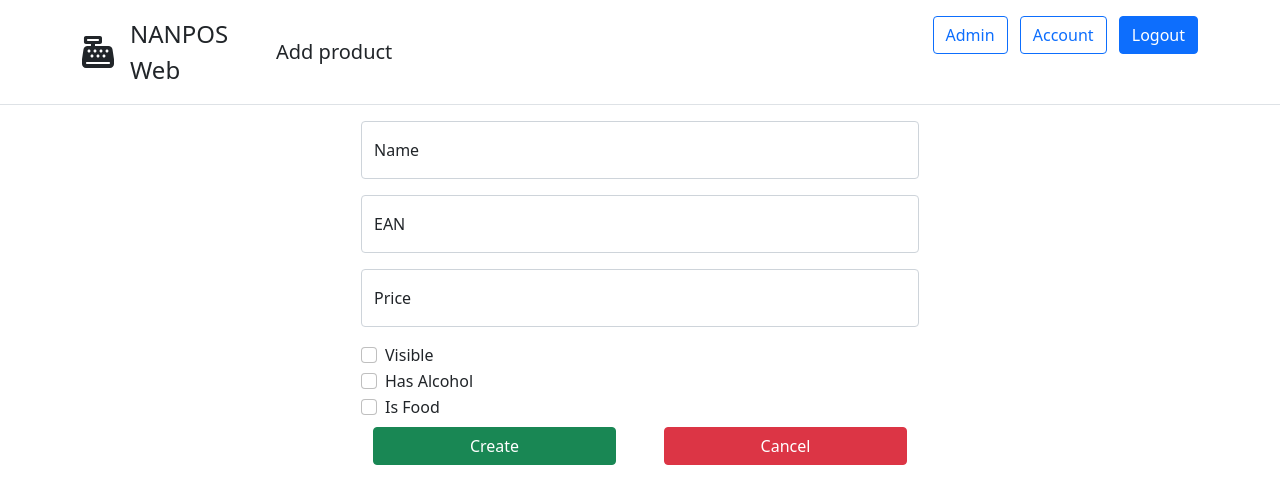
After one commit to fsphys/nanposweb, a Flask app: page /admin/product/add in a window 1280 px wide. The commit adds this page. Shown: the top 504 px of the page. Run offline with Flask 3, Linux system fonts and the light colour scheme; a user stored in the database is signed in; tables that the repository leaves empty hold one stand-in row (values such as "Sample post"); some libraries are stand-ins or nearby versions.

Commit message:
finished product management

```diff
--- a/nanposweb/admin.py
+++ b/nanposweb/admin.py
@@ -1,17 +1,25 @@
-from flask import Blueprint, render_template
+from flask import Blueprint, render_template, flash, redirect, url_for
 from flask_login import login_required
 
 from .db import db
+from .forms import ProductForm
 from .models import User, Product, Revenue
 from .util import admin_required
 
-admin = Blueprint('admin', __name__)
+admin = Blueprint('admin', __name__, url_prefix='/admin', template_folder='templates')
 
 
-@admin.route('/admin')
+@admin.route('/')
 @login_required
 @admin_required
 def index():
+    return render_template('admin.html')
+
+
+@admin.route('/user')
+@login_required
+@admin_required
+def user():
     aggregation = db.select(db.func.sum(Revenue.amount).label('balance'), Revenue.user.label('user_id')).group_by(
         Revenue.user).subquery()
     user_query = db.select(User, db.func.coalesce(aggregation.c.user_id, 0)).outerjoin(
@@ -19,5 +27,83 @@ def index():
         User.id == aggregation.c.user_id
     ).order_by(User.name)
     users = db.session.execute(user_query).all()
+    return render_template('user/view.html', users=users)
+
+
+@admin.route('/product')
+@login_required
+@admin_required
+def product():
     products = Product.query.order_by(Product.name).all()
-    return render_template('admin.html', users=users, products=products)
+    return render_template('product/view.html', products=products)
+
+
+@admin.route('/product', methods=['POST'])
+@login_required
+@admin_required
+def product_post():
+    form = ProductForm()
+    if not form.validate_on_submit():
+        flash('PANIC', 'danger')
+        return render_template('product/form.html', form=form, edit=True)
+
+    item = Product.query.filter_by(id=form.id.data).one_or_none()
+    if item is None:
+        new = Product(
+            name=form.name.data,
+            ean=form.ean.data,
+            price=form.price.data,
+            visible=form.visible.data,
+            has_alc=form.has_alc.data,
+            is_food=form.is_food.data
+        )
+        db.session.add(new)
+        db.session.commit()
+        flash(f'Created product "{form.name.data}"', 'success')
+    else:
+        item.name = form.name.data
+        item.ean = form.ean.data
+        item.price = form.price.data
+        item.visible = form.visible.data
+        item.has_alc = form.has_alc.data
+        item.is_food = form.is_food.data
+        db.session.commit()
+        flash(f'Updated product "{form.name.data}"', 'success')
+
+    return redirect(url_for('admin.product'))
+
+
+@admin.route('/product/add')
+@login_required
+@admin_required
+def product_add():
+    form = ProductForm()
+    return render_template('product/form.html', form=form, edit=False)
+
+
+@admin.route('/product/edit/<product_id>')
+@login_required
+@admin_required
+def product_edit(product_id):
+    item = Product.query.filter_by(id=product_id).one()
+    form = ProductForm(
+        id=item.id,
+        name=item.name,
+        ean=item.ean,
+        price=item.price,
+        visible=item.visible,
+        has_alc=item.has_alc,
+        is_food=item.is_food,
+    )
+    return render_template('product/form.html', form=form, edit=True)
+
+
+@admin.route('/product/delete/<product_id>')
+@login_required
+@admin_required
+def product_delete(product_id):
+    item = Product.query.filter_by(id=product_id).one()
+    db.session.delete(item)
+    db.session.commit()
+    flash(f'Deleted product "{item.name}"', 'success')
+    return redirect(url_for('admin.product'))
--- /dev/null
+++ b/nanposweb/forms.py
@@ -0,0 +1,25 @@
+from flask_wtf import FlaskForm
+from wtforms import StringField, BooleanField
+from wtforms.fields.html5 import IntegerField
+from wtforms.validators import InputRequired, Optional
+from wtforms_html5 import AutoAttrMeta
+
+
+class MainForm(FlaskForm):
+    class Meta(AutoAttrMeta):
+        pass
+
+    pass
+
+
+class ProductForm(FlaskForm):
+    class Meta(AutoAttrMeta):
+        pass
+
+    id = IntegerField(label='ID', render_kw={'placeholder': 'id', 'readonly': ''}, )
+    name = StringField(label='Name', validators=[InputRequired()], render_kw={'placeholder': 'name'}, )
+    ean = IntegerField(label='EAN', validators=[Optional(strip_whitespace=True)], render_kw={'placeholder': 'ean'})
+    price = IntegerField(label='Price', validators=[InputRequired()], render_kw={'placeholder': 'price'}, )
+    visible = BooleanField(label='Visible', )
+    has_alc = BooleanField(label='Has Alcohol', )
+    is_food = BooleanField(label='Is Food', )
--- a/nanposweb/main.py
+++ b/nanposweb/main.py
@@ -2,6 +2,7 @@ from flask import Blueprint, render_template, request, redirect, url_for, flash
 from flask_login import current_user, login_required
 
 from .db import db
+from .forms import MainForm
 from .models import Product, Revenue
 from .util import format_currency
 
@@ -11,15 +12,21 @@ main = Blueprint('main', __name__)
 @main.route('/')
 @login_required
 def index():
+    form = MainForm()
     products = Product.query.filter_by(visible=True).order_by(Product.name).all()
     stmt = db.select(db.func.sum(Revenue.amount)).where(Revenue.user == current_user.id)
     balance = db.session.execute(stmt).scalars().first()
-    return render_template('index.html', products=products, balance=balance)
+    return render_template('index.html', products=products, balance=balance, form=form)
 
 
 @main.route('/', methods=['POST'])
 @login_required
 def index_post():
+    form = MainForm()
+    if not form.validate_on_submit():
+        flash('PANIC', 'danger')
+        return redirect(url_for('main.index'))
+
     product_id = request.form.get('product_id')
     if product_id is None:
         flash('No product id given', 'danger')
--- /dev/null
+++ b/nanposweb/static/custom.css
@@ -0,0 +1,11 @@
+/* Chrome, Safari, Edge, Opera */
+input::-webkit-outer-spin-button,
+input::-webkit-inner-spin-button {
+    -webkit-appearance: none;
+    margin: 0;
+}
+
+/* Firefox */
+input[type=number] {
+    -moz-appearance: textfield;
+}
--- a/nanposweb/templates/base.html
+++ b/nanposweb/templates/base.html
@@ -1,4 +1,4 @@
-{% import "macros.html" as macros %}
+{% import "macros.html" as macro %}
 <!DOCTYPE html>
 <html lang="en">
 <head>
@@ -14,6 +14,7 @@
         <link rel="stylesheet" href="https://cdnjs.cloudflare.com/ajax/libs/font-awesome/6.0.0-beta2/css/all.min.css"
               integrity="sha512-YWzhKL2whUzgiheMoBFwW8CKV4qpHQAEuvilg9FAn5VJUDwKZZxkJNuGM4XkWuk94WCrrwslk8yWNGmY1EduTA=="
               crossorigin="anonymous" referrerpolicy="no-referrer"/>
+        <link rel="stylesheet" href="{{ url_for('static', filename='custom.css') }}"/>
     {% endblock %}
     {% block additional_styles %}
     {% endblock %}
@@ -26,7 +27,7 @@
 {% block header %}
 {% endblock %}
 
-<div class="position-fixed top-0 start-50 translate-middle-x mt-5">
+<div class="position-fixed top-0 start-50 translate-middle-x mt-5" style="z-index: 10000">
     {% with messages = get_flashed_messages(with_categories=true) %}
         {% for category, message in messages %}
             {% if category == 'danger' %}
--- a/nanposweb/templates/index.html
+++ b/nanposweb/templates/index.html
@@ -8,13 +8,14 @@
             <span class="nav-link text-dark">User: {{ current_user.name }}</span>
         </li>
         <li class="nav-item">
-            <span class="nav-link text-dark">Balance: {{ macros.render_currency(balance) }}</span>
+            <span class="nav-link text-dark">Balance: {{ macro.render_currency(balance) }}</span>
         </li>
     {% endif %}
 {% endblock %}
 
 {% block content %}
     <form action="{{ url_for('main.index') }}" method="post">
+        {{ form.csrf_token }}
         <div class="row row-cols-4 g-3">
             {% for product in products %}
                 <div class="d-grid">
@@ -27,7 +28,7 @@
                         {% endif %}
                         <i class="fa-solid fa-{{ icon }} fa-3x" style="float: left"></i>
                         {{ product.name }}<br>
-                        {{ macros.render_currency(product.price) }}
+                        {{ macro.render_currency(product.price) }}
                     </button>
                 </div>
             {% endfor %}
--- a/nanposweb/templates/macros.html
+++ b/nanposweb/templates/macros.html
@@ -11,3 +11,17 @@
 {% macro render_bool(value) %}
     <i class="fa-solid {% if value %}fa-check text-success{% else %}fa-xmark text-danger{% endif %}"></i>
 {% endmacro %}
+
+{% macro render_field(field) %}
+    <div class="mb-3 form-floating">
+        {{ field(class="form-control") }}
+        {{ field.label }}
+    </div>
+{% endmacro %}
+
+{% macro render_checkbox(checkbox) %}
+    <div class="form-check">
+        {{ checkbox(class="form-check-input") }}
+        {{ checkbox.label }}
+    </div>
+{% endmacro %}
--- /dev/null
+++ b/nanposweb/templates/product/form.html
@@ -0,0 +1,36 @@
+{% extends 'site.html' %}
+{% block pagetitle %}
+    {% if edit %}
+        Edit product
+    {% else %}
+        Add product
+    {% endif %}
+{% endblock %}
+
+
+{% block content %}
+    <div class="d-flex justify-content-center">
+        <form class="w-50" method="post" action="{{ url_for('admin.product') }}">
+            {{ form.csrf_token }}
+            {% if edit %}
+                {{ macro.render_field(form.id) }}
+            {% endif %}
+            {{ macro.render_field(form.name) }}
+            {{ macro.render_field(form.ean) }}
+            {{ macro.render_field(form.price) }}
+            {{ macro.render_checkbox(form.visible) }}
+            {{ macro.render_checkbox(form.has_alc) }}
+            {{ macro.render_checkbox(form.is_food) }}
+            <div class="row mt-2">
+                <button type="submit" class="col-5 mx-auto btn btn-success">
+                    {% if edit %}
+                        Update
+                    {% else %}
+                        Create
+                    {% endif %}
+                </button>
+                <a role="button" href="{{ url_for('admin.product') }}" class="col-5 mx-auto btn btn-danger">Cancel</a>
+            </div>
+        </form>
+    </div>
+{% endblock %}
--- a/nanposweb/templates/site.html
+++ b/nanposweb/templates/site.html
@@ -5,12 +5,16 @@
         <div class="container">
             <div class="d-flex flex-wrap justify-content-center">
                 <a href="{{ url_for('main.index') }}"
-                   class="col-3 d-flex align-items-center mb-2 mb-lg-0 text-dark text-decoration-none">
+                   class="col-2 d-flex align-items-center text-dark text-decoration-none me-2">
                     <i class="fa-solid fa-cash-register fa-2x me-3"></i>
                     <span class="fs-4">NANPOS Web</span>
                 </a>
 
-                <ul class="nav col-6 ms-auto justify-content-end">
+                <span class="col-2 d-flex text-dark text-decoration-none align-items-center fs-5">
+                    {% block pagetitle %}{% endblock %}
+                </span>
+
+                <ul class="nav col-4 ms-auto justify-content-end">
                     {% block infobar %}
                     {% endblock %}
                 </ul>
--- a/pyproject.toml
+++ b/pyproject.toml
@@ -11,6 +11,8 @@ psycopg2 = "^2.9.1"
 Flask = "^2.0.1"
 Flask-SQLAlchemy = "^2.5.1"
 Flask-Login = "^0.5.0"
+Flask-WTF = "^0.15.1"
+wtforms-html5 = "^0.2.2"
 
 [tool.poetry.dev-dependencies]
 flake8 = "^3.9.2"
```
Also changed, not shown: nanposweb/templates/admin.html (+4 -78 lines), nanposweb/templates/product/view.html (added, +42 -0 lines), nanposweb/templates/user/view.html (added, +27 -0 lines), 1 other file.
